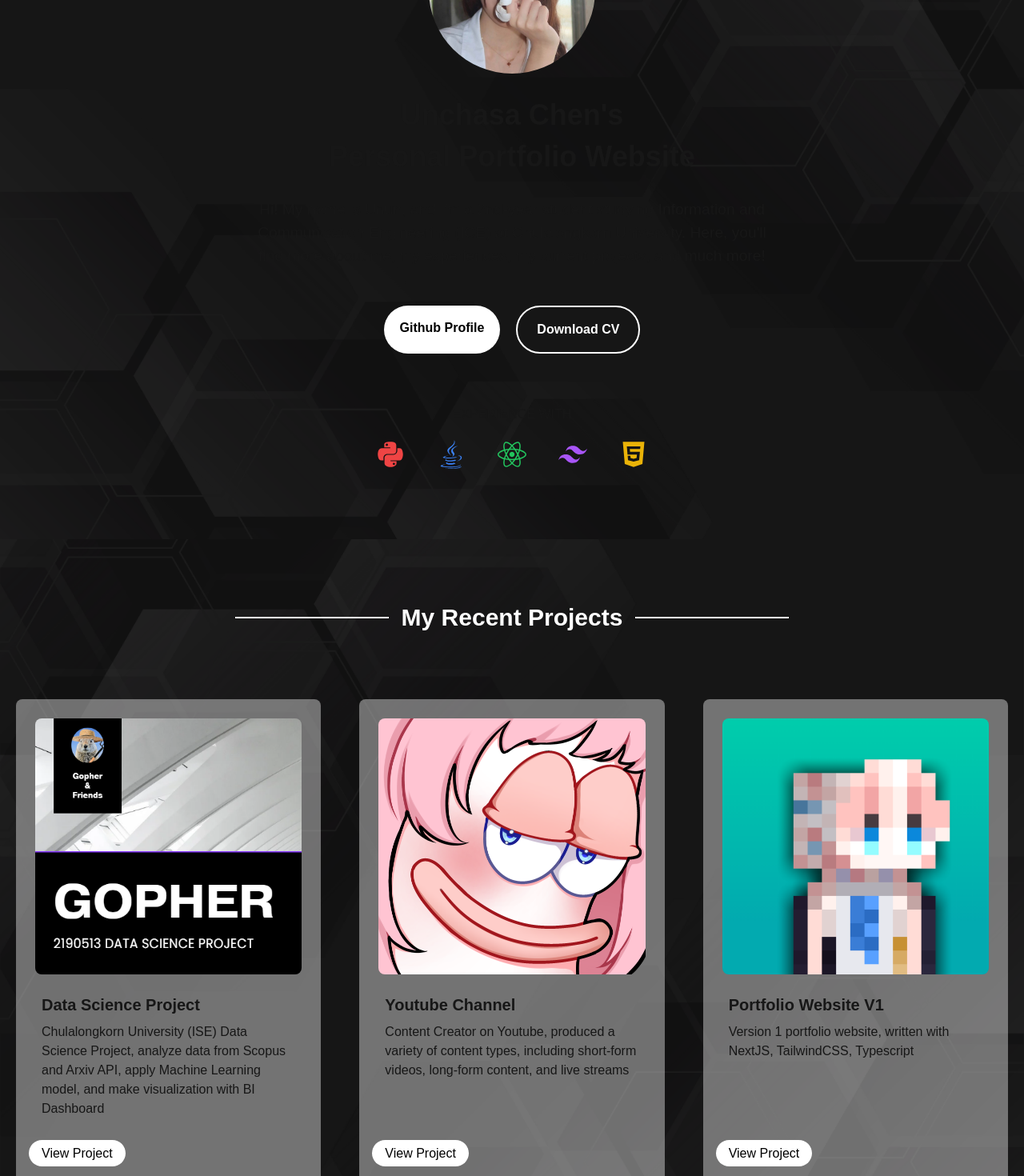
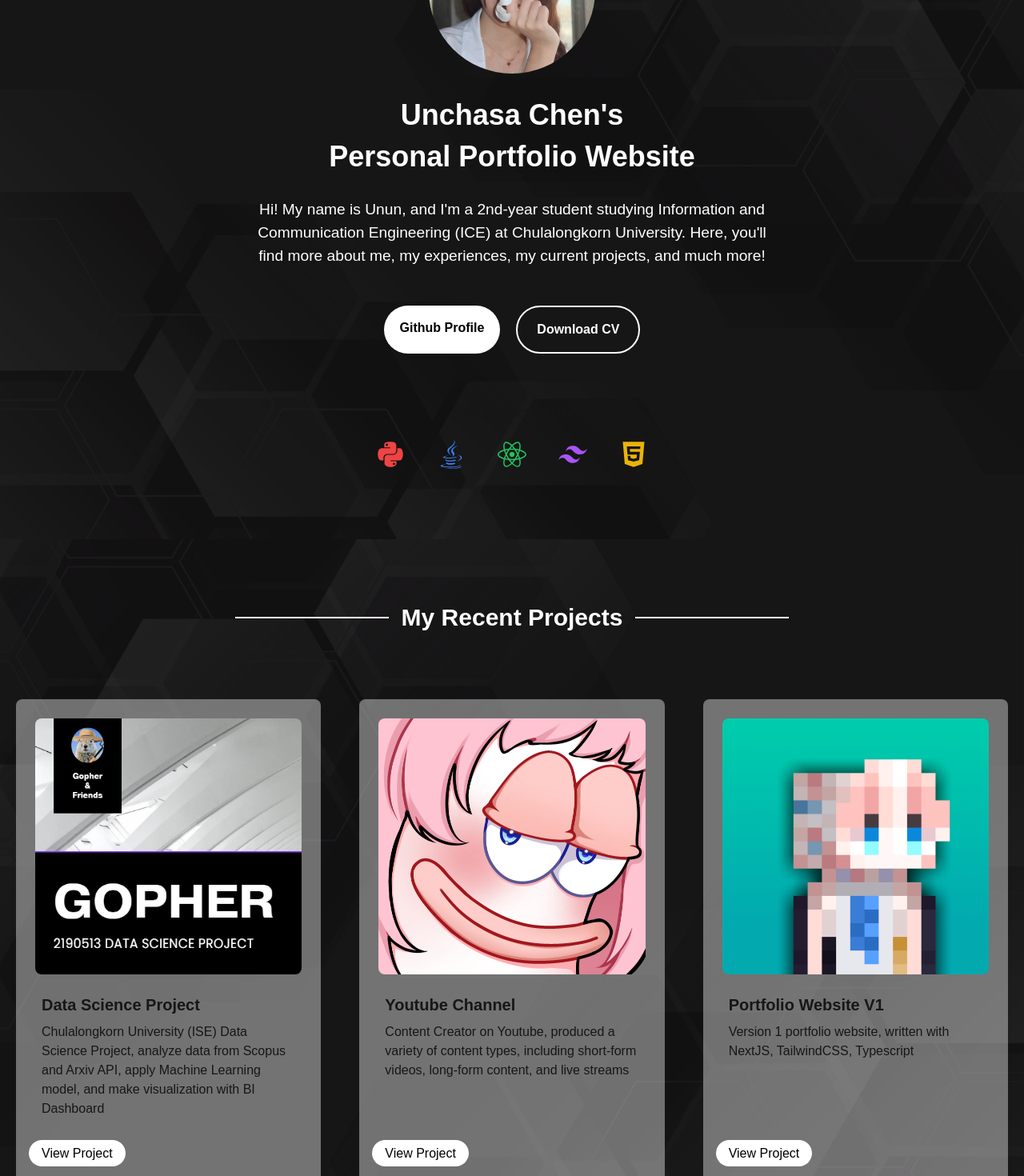
Before and after one commit to ununv2/personalwebsite-v2, a Next.js app: page / in a window 1280 px wide. Shown: the part 260-1730 px from the top of the page at 80% size. Built offline with nearby package versions, Linux system fonts and the light colour scheme; a web font is replaced by a local one.

Commit message:
fix bugs

```diff
--- a/src/app/pages/Project.tsx
+++ b/src/app/pages/Project.tsx
@@ -5,14 +5,14 @@ import project2 from "../../../public/youtubeproject.png"
 import project3 from "../../../public/mcpfp.png"
 const projects = [
   { id: 1, title: "Data Science Project", description: "Chulalongkorn University (ISE) Data Science Project, analyze data from Scopus and Arxiv API, apply Machine Learning model, and make visualization with BI Dashboard", img: project1, link: 'https://github.com/KTAP8/Gopher_Yingyhai' },
-  { id: 2, title: "Youtube Channel", description: "Content Creator on Youtube, produced a variety of content types, including short-form videos, long-form content, and live streams", img: project2, link: 'https://portfolio.unchasa.in.th/' },
-  { id: 3, title: "Portfolio Website V1", description: "Version 1 portfolio website, written with NextJS, TailwindCSS, Typescript", img: project3, link: 'https://unchasa.in.th/' },
+  { id: 2, title: "Youtube Channel", description: "Content Creator on Youtube, produced a variety of content types, including short-form videos, long-form content, and live streams", img: project2, link: 'https://www.youtube.com/@ununyy12' },
+  { id: 3, title: "Portfolio Website V1", description: "Version 1 portfolio website, written with NextJS, TailwindCSS, Typescript", img: project3, link: 'https://portfolio.unchasa.in.th/' },
 ];
 
 export default function Project() {
   return (
 
-    <div id="project" className='w-screen h-screen z-50 bg-cover bg-center' style={{ backgroundImage:`url('/bg3.png')` }}>
+    <div id="project" className='w-screen min-h-screen z-50 bg-cover bg-center' style={{ backgroundImage:`url('/bg3.png')` }}>
       {/* Title */}
         <div data-aos="fade-up" className='w-full pt-12 sm:pt-20 sm:mb-15'>
           <h2 className="flex items-center justify-center text-2xl md:text-3xl font-bold text-white mb-5 sm:mb-10 md:mb-16">
--- a/src/app/sections/Profile.tsx
+++ b/src/app/sections/Profile.tsx
@@ -21,14 +21,14 @@ export default function Profile() {
         </div>
         {/* Title */}
         <div data-aos="fade-up" className="w-full flex justify-center mb-8">
-            <div className="font-extrabold text-center flex flex-col gap-1 md:gap-3">
+            <div className="font-extrabold text-center text-white flex flex-col gap-1 md:gap-3">
                 <h1 className="text-3xl md:text-4xl">Unchasa Chen's</h1>
                 <h1 className="text-xl md:text-4xl">Personal Portfolio Website</h1>
                 </div>
         </div>
         {/* Description */}
         <div data-aos="fade-up" className="w-full flex justify-center mb-12">
-            <div className="text-center font-thin max-w-[20rem] sm:max-w-[30rem] md:max-w-[40rem] text-[0.9em] sm:text-[1em] lg:text-[1.2em] text-pretty">
+            <div className="text-center text-white font-thin max-w-[20rem] sm:max-w-[30rem] md:max-w-[40rem] text-[0.9em] sm:text-[1em] lg:text-[1.2em] text-pretty">
                 <p>Hi! My name is Unun, and I'm a 2nd-year student studying Information and Communication Engineering (ICE) at Chulalongkorn University. Here, you'll find more about me, my experiences, my current projects, and much more!</p>
                 </div>
         </div>
```
